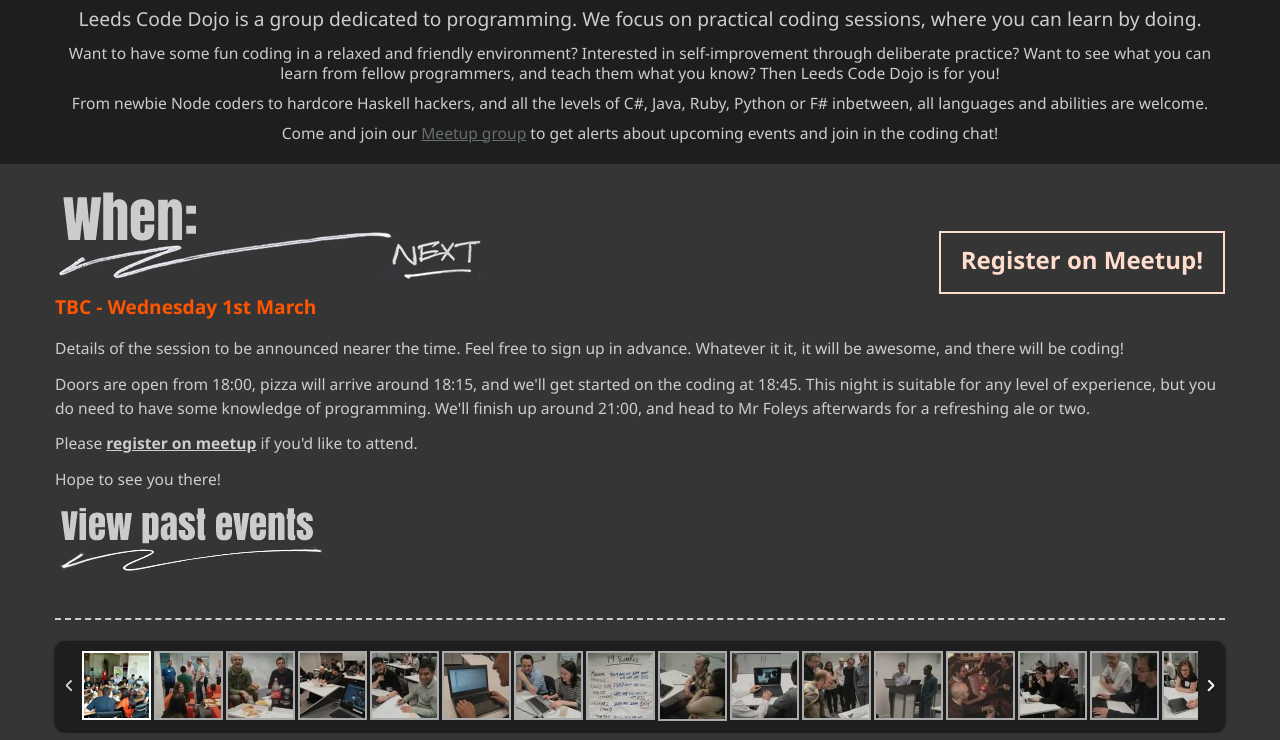
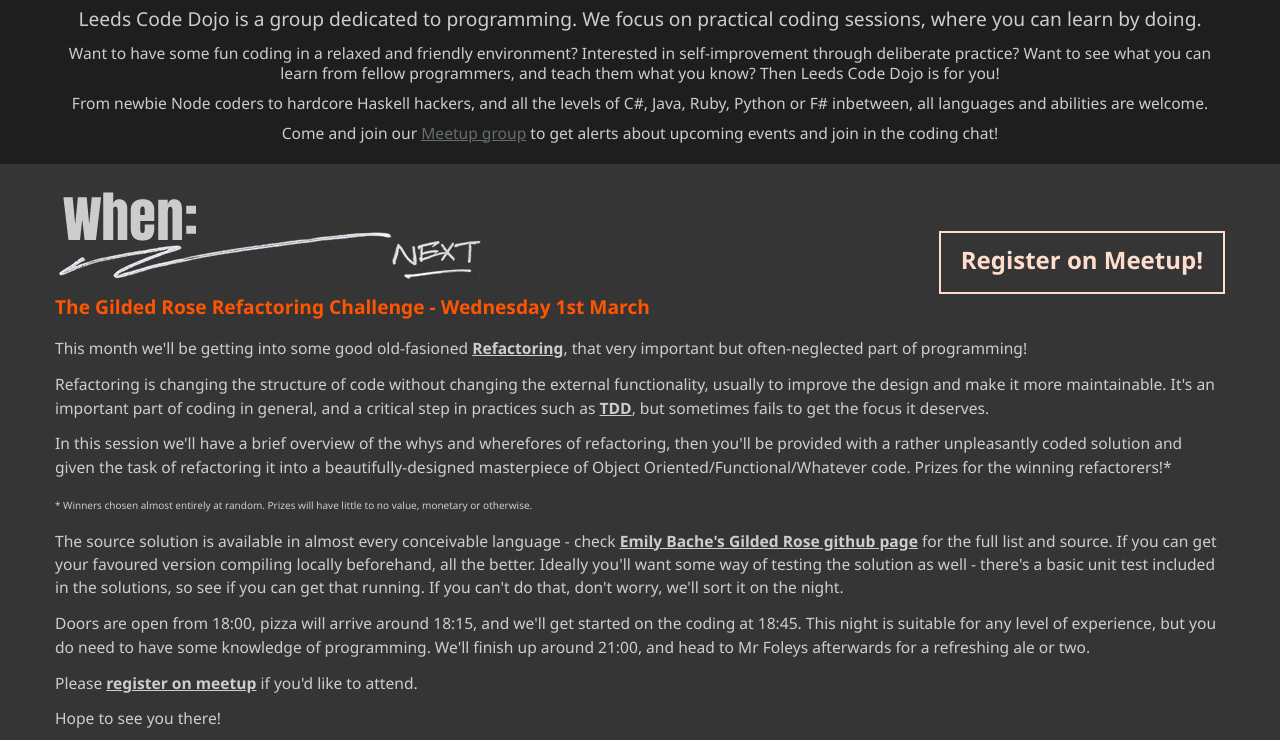
Before and after one commit to LeedsCodeDojo/leedscodedojo.github.io, a plain HTML site: page index.html in a window 1280 px wide. Shown: the part 590-1330 px from the top of the page. Drawn offline with nearby package versions, Linux system fonts and the light colour scheme; some packages are replaced by stand-ins of ours.

Commit message:
Added March 2017 refactoring session

```diff
--- a/index.html
+++ b/index.html
@@ -51,14 +51,27 @@
         <div class="content-article article-right">
             <a href="https://www.meetup.com/Leeds-Code-Dojo/events/237239983/" class="call-to-action wide-version">Register on Meetup!</a><h6 title="When: Next"><img src="images/text-when-next.gif" alt="When: Next" /></h6>
             <a href="https://www.meetup.com/Leeds-Code-Dojo/events/237239983/" class="call-to-action narrow-version">Register on Meetup!</a>
-            <p class="date-heading">TBC - Wednesday 1st March</p>
+            <p class="date-heading">The Gilded Rose Refactoring Challenge - Wednesday 1st March</p>
             <p>
-                Details of the session to be announced nearer the time.  Feel free to sign up in advance.  Whatever it it, it will be awesome, and there will be coding!
+                This month we'll be getting into some good old-fasioned <a href="https://en.wikipedia.org/wiki/Code_refactoring">Refactoring</a>, that very important but often-neglected part of programming!
+            </p>
+            <p>
+                Refactoring is changing the structure of code without changing the external functionality, usually to improve the design and make it more maintainable.  It's an important part of coding in general, and a critical step in practices such as <a href="https://en.wikipedia.org/wiki/Test-driven_development">TDD</a>, but sometimes fails to get the focus it deserves.
+            </p>
+            <p>
+                In this session we'll have a brief overview of the whys and wherefores of refactoring, then you'll be provided with a rather unpleasantly coded solution and given the task of refactoring it into a beautifully-designed masterpiece of Object Oriented/Functional/Whatever code.  Prizes for the winning refactorers!*
+            </p>
+            <p><font size="1">
+                * Winners chosen almost entirely at random.  Prizes will have little to no value, monetary or otherwise.
+            </font></p>
+            <p>
+                The source solution is available in almost every conceivable language - check <a href="https://github.com/emilybache/GildedRose-Refactoring-Kata">Emily Bache's Gilded Rose github page</a> for the full list and source.  If you can get your favoured version compiling locally beforehand, all the better.  Ideally you'll want some way of testing the solution as well - there's a basic unit test included in the solutions, so see if you can get that running.  If you can't do that, don't worry, we'll sort it on the night.
             </p>
 
             <p>Doors are open from 18:00, pizza will arrive around 18:15, and we'll get started on the coding at 18:45. This night is suitable for any level of experience, but you do need to have some knowledge of programming. We'll finish up around 21:00, and head to Mr Foleys afterwards for a refreshing ale or two.</p>
             <p>Please <a href="https://www.meetup.com/Leeds-Code-Dojo/events/237239983/"> register on meetup</a> if you'd like to attend.</p>
             <p>Hope to see you there!</p>
+
         </div>
         <a href="archive.html" class="events-archive"><img src="images/text-events-archive2.gif" onmouseover= src="images/text-events-archive2-highlight.gif" onmouseout= src="images/text-events-archive2.gif" alt="Events: Archive" /></a>
         <span class="dotted-line-break c-both"></span>
```
